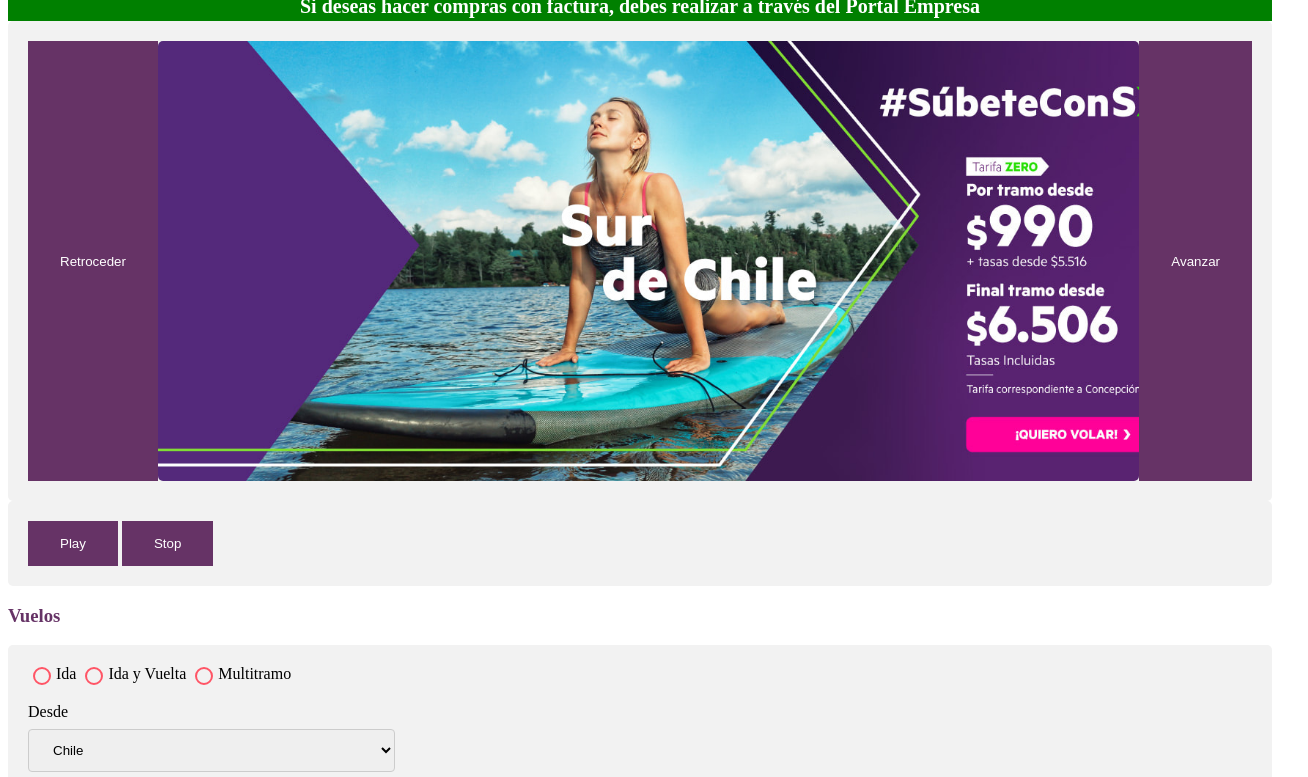
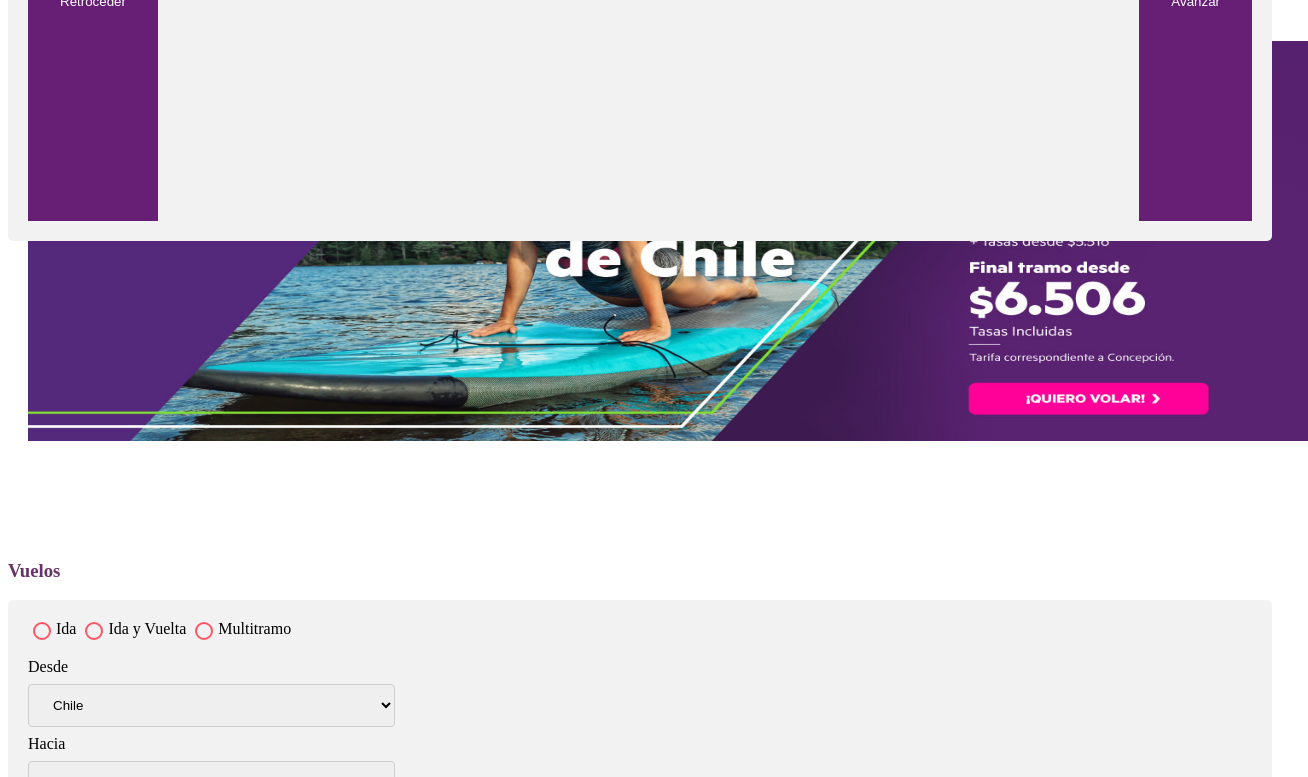
Before and after one commit to hernanpuellesdev/frontendclass, a plain HTML site: page sky/index.html in a window 1280 px wide. Shown: the part 111-888 px from the top of the page, 1308 px wide, since content can reach past the window. Drawn offline with Linux system fonts and the light colour scheme.

Commit message:
subir linea
...

```diff
--- a/sky/css/carrusel.css
+++ b/sky/css/carrusel.css
@@ -2,12 +2,26 @@
             max-width: 100%;
             margin: 0 auto;
             display: flex;
+            position: relative;
+            top: -300px;
+
+
         }
         #imagen {
             width: 100%;
             height: 400px;
             background-size: cover;
+
         }
+        .carousel2 {
+            width: 100%;
+            height: 400px;
+            background-size: cover;
+            position: absolute;
+
+        }
+
+
 
         a:link{
 
--- a/sky/index.html
+++ b/sky/index.html
@@ -36,28 +36,32 @@
    </tr>
 </table>
 
+<div><img src="images/1.jpg" width="100%" height="400" class="carousel2" ></div>
 
 
     <div class="carousel">
         <button class="button button" id="retroceder">Retroceder</button>
-        <div id="imagen"></div>
+         <div class="controles" id="imagen"></div>
+
         <button class="button button"  id="avanzar">Avanzar</button>
 
     </div>
-     <div class="controles">
+<!--     <div class="controles">
         <button class="button button" id="play">Play</button>
+
         <button class="button button" id="stop" disabled>Stop</button>
-    </div>
+    </div>-->
 
 <!---Color de boton--->
 <style>
 .button {
-  background-color: #636; /* Purple */
+  background-color: #671e75; /* Purple */
   border: none;
   color: white;
   padding: 15px 32px;
   text-align: center;
   text-decoration: none;
+  top: 500;
 
 }
 
@@ -121,13 +125,6 @@ div {
   </style>
 
 
-
-
-
-
-
-</html>
-
 <h3><strong style="color:#636";>Vuelos</strong></h3>
 
 <div>
```
